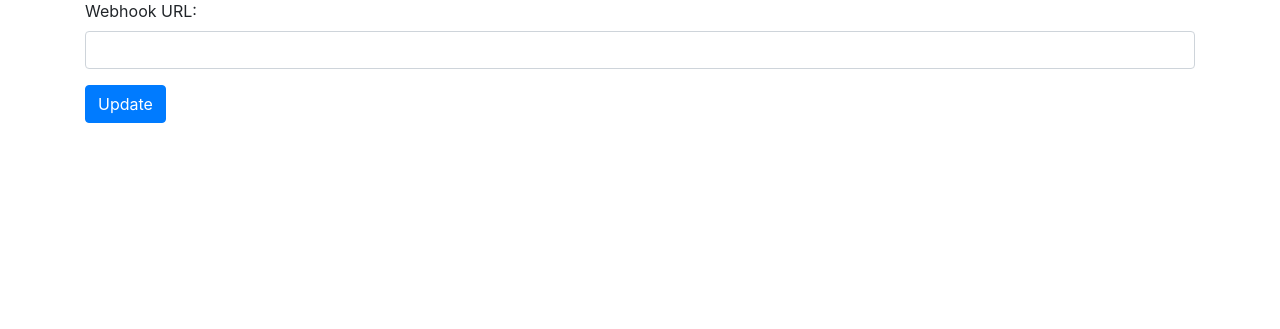
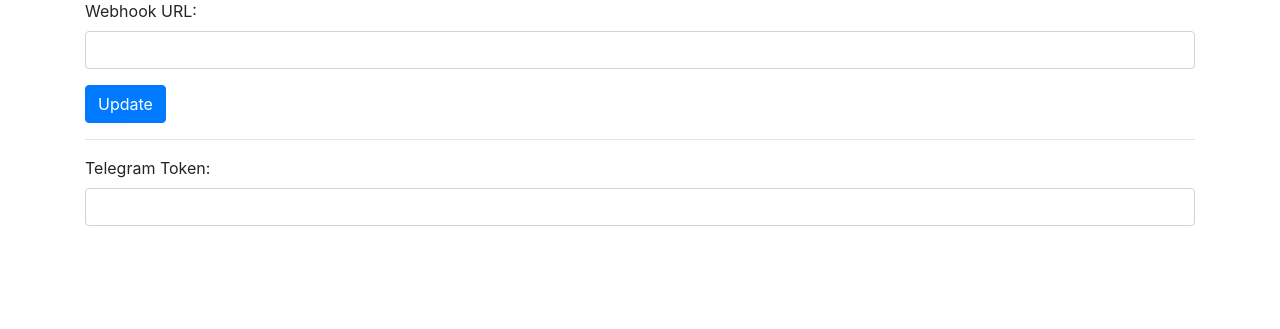
Before and after one commit to phamhieu/telegram_bot_python, a Python web app: template app/templates/settings.html in a window 1280 px wide. Shown: the part 165-494 px from the top of the page. Run offline with Jinja, Linux system fonts and the light colour scheme; the template is opened without the code that fills it, so the values that code supplies are empty; some libraries are stand-ins or nearby versions.

Commit message:
Show secret values on settings page

```diff
--- a/app/handlers/base.py
+++ b/app/handlers/base.py
@@ -2,6 +2,7 @@ import webapp2
 import jinja2
 import json
 import os
+import logging
 
 from google.appengine.api import users
 from google.appengine.api import urlfetch
@@ -45,13 +46,14 @@ class AboutPage(Handler):
 class SettingsPage(Handler):
     def __init__(self, *args, **kwargs):
         super(SettingsPage, self).__init__(*args, **kwargs)
-        self.telegramBaseUrl = TelegramConfig().get_base_url()
+        self.telegramBaseUrl = TelegramConfig.get_base_url()
 
     def __admin_required(func):
         def func_wrapper(self, *args, **kwargs):
             user = users.get_current_user()
             if user:
                 email = user.email()
+                logging.info('email = {}'.format(email))
                 admins = [
                     "admin1@gmail.com",
                     "admin2@gmail.com"
@@ -103,6 +105,7 @@ class SettingsPage(Handler):
             'title': 'Settings',
         }
         kwargs['webhook_url_value'] = self.__get_webhook_url()
+        kwargs['telegram_token_value'] = TelegramConfig.get_telgram_token()
         self.render_template('settings.html', **kwargs)
 
     @__admin_required
--- a/app/models/chat.py
+++ b/app/models/chat.py
@@ -9,7 +9,7 @@ class Handler(object):
     def __init__(self, body):
         self.body = body
         self.message = self.__get_message()
-        self.telegramBaseUrl = TelegramConfig().get_base_url()
+        self.telegramBaseUrl = TelegramConfig.get_base_url()
 
     def __get_message(self):
         if self.body:
--- a/app/models/config.py
+++ b/app/models/config.py
@@ -36,6 +36,11 @@ TELEGRAM_BOT_TOKEN_KEY = "TELEGRAM_BOT_TOKEN_KEY"
 
 
 class TelegramConfig(Config):
+    @classmethod
+    def get_telgram_token(self):
+        return self.get(TELEGRAM_BOT_TOKEN_KEY)
+
+    @classmethod
     def get_base_url(self):
         token = self.get(TELEGRAM_BOT_TOKEN_KEY)
         return 'https://api.telegram.org/bot{}'.format(token)
--- a/app/templates/settings.html
+++ b/app/templates/settings.html
@@ -18,5 +18,10 @@
 	    <input type="url" class="form-control" name="webhook_url" id="webhook_url" value="{{ webhook_url_value }}">
 	</div>
 	<button type="submit" class="btn btn-primary">Update</button>
+	<hr/>
+	<div class="form-group">
+		<label for="webhook_url">Telegram Token:</label>
+	    <input type="text" class="form-control" name="telegram_token" id="telegram_token" value="{{ telegram_token_value }}">
+	</div>
 </form>
 {% endblock main_content %}
```
Lines whose indentation alone changed are shown as unchanged.
